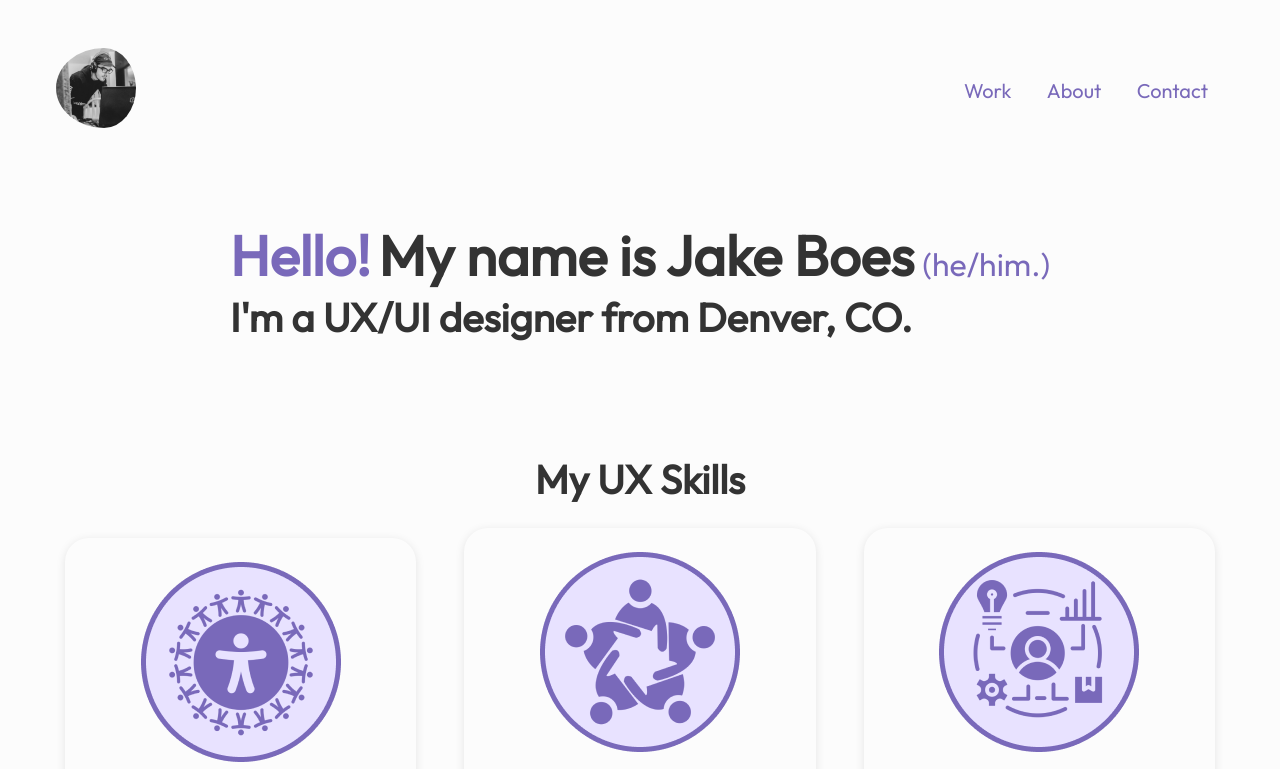
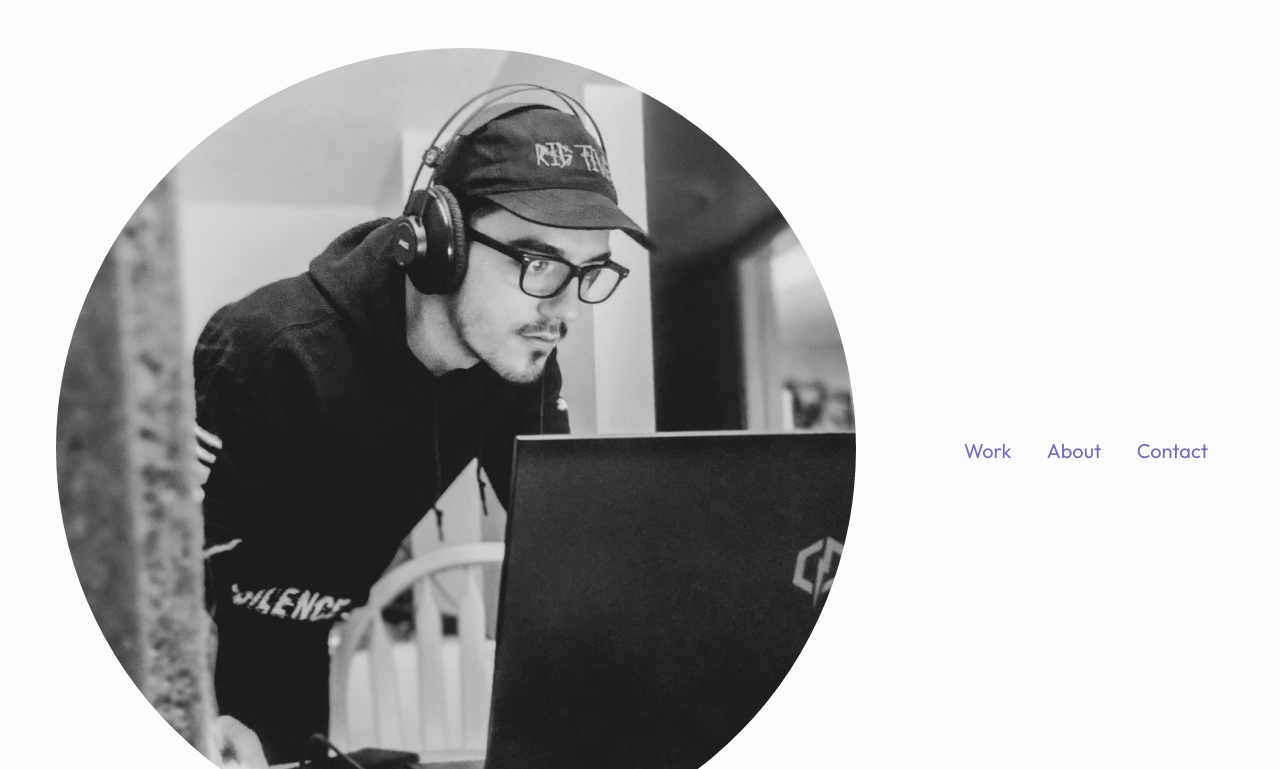
Before and after one commit to jboes13/coded-portfolio, a plain HTML site: page index.html in a window 1280 px wide. In both pictures the pointer is over the picture 100 px from the left and 84 px from the top of the page. Shown: the top 769 px of the page. Drawn offline with Linux system fonts and the light colour scheme.

Commit message:
initial portfolio code upload babyyyyyyy

```diff
--- a/styles.css
+++ b/styles.css
@@ -116,8 +116,8 @@ nav a:hover {
 }
 
 .circle-logo:hover {
-    width: 80px;
-    height: 80px;
+    width: 800px;
+    height: 800px;
 }
 
 /*UX Skills*/
```
